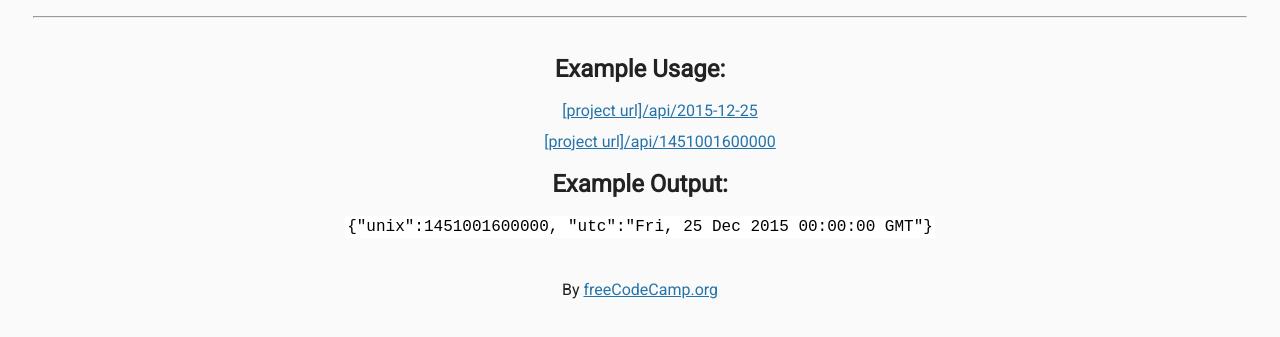
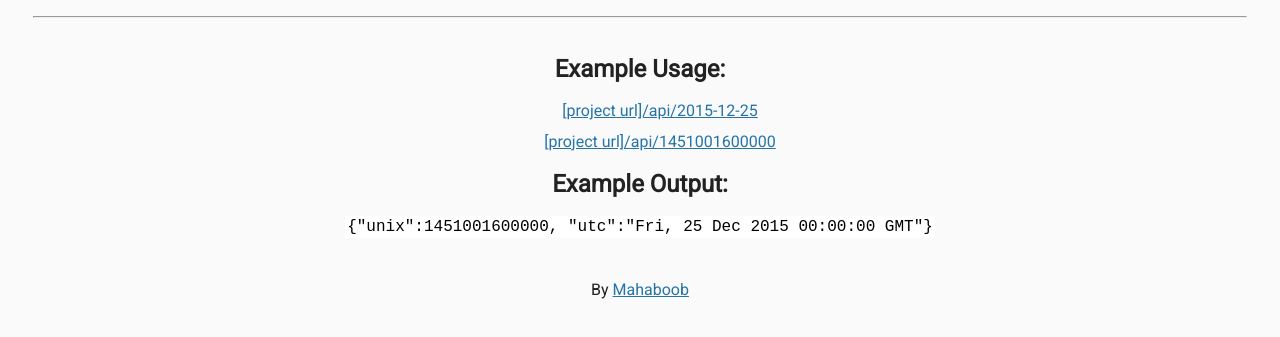
Before and after one commit to Mahabub-3301/TimeStamp-MicroService, a website: page views/index.html in a window 1280 px wide. Shown: the part 53-390 px from the top of the page. Drawn offline with Linux system fonts and the light colour scheme; files that its build step writes are made by us from their sources.

Commit message:
Update index.html

```diff
--- a/views/index.html
+++ b/views/index.html
@@ -2,7 +2,7 @@
 
 <html>
    <head>
-      <title>Timestamp Microservice | freeCodeCamp.org</title>
+      <title>Timestamp Microservice </title>
       <link rel="shortcut icon" href="https://cdn.freecodecamp.org/universal/favicons/favicon-32x32.png" type="image/x-icon"/>
       <link href="https://fonts.googleapis.com/css?family=Roboto" rel="stylesheet" type="text/css">
       <link href="style.css" rel="stylesheet" type="text/css">
@@ -25,7 +25,7 @@
     </div>
     <div class="footer">
       <p>
-        By <a href="https://www.freecodecamp.org/">freeCodeCamp.org</a>
+        By <a href="https://github.com/Mahabub-3301/TimeStamp-MicroService.git">Mahaboob</a>
       </p>
     </div>
   </body>
```
